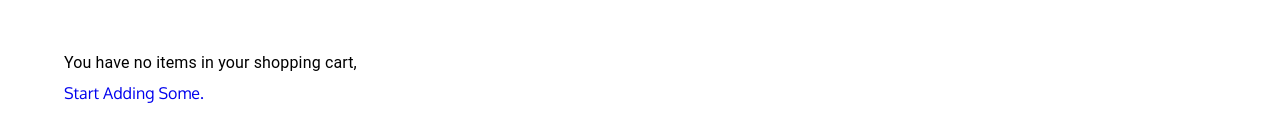
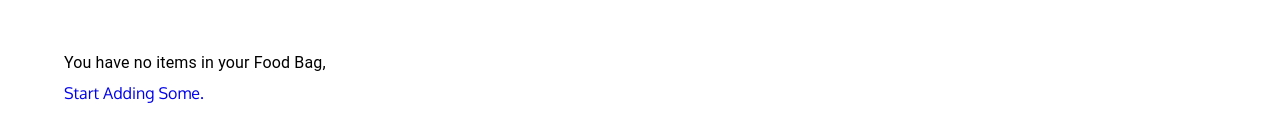
Before and after one commit to ravindra-23/pizza-app-react, a React (Create React App) app: page /cart in a window 1280 px wide. Shown: the part 189-328 px from the top of the page. Built offline with nearby package versions, Linux system fonts and the light colour scheme.

Commit message:
added link

```diff
--- a/src/components/Cart/Cart.js
+++ b/src/components/Cart/Cart.js
@@ -32,7 +32,7 @@ const Cart = () => {
                     </Button>
                     <Button
                         component={Link}
-                        to="/checkout"
+                        to="/checkout/address"
                         size="large"
                         type="button"
                         variant="contained"
@@ -47,7 +47,7 @@ const Cart = () => {
 
     const renderEmptyCart = () => (
         <>
-            <Typography variant='subtitle1' gutterBottom>You have no items in your shopping cart,</Typography>
+            <Typography variant='subtitle1' gutterBottom>You have no items in your Food Bag,</Typography>
             <Link to='/'>Start Adding Some.</Link>
         </>
     )
```
